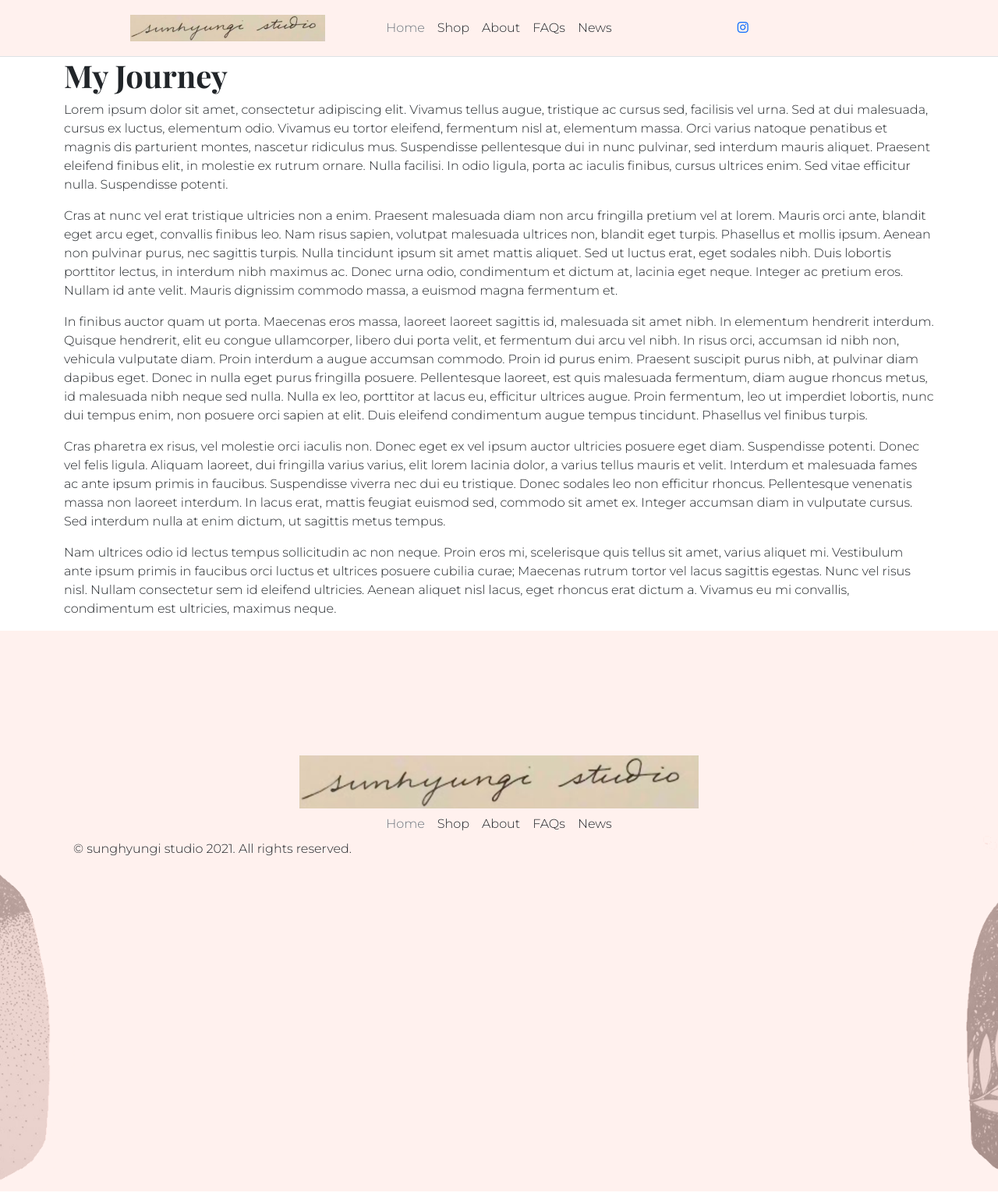
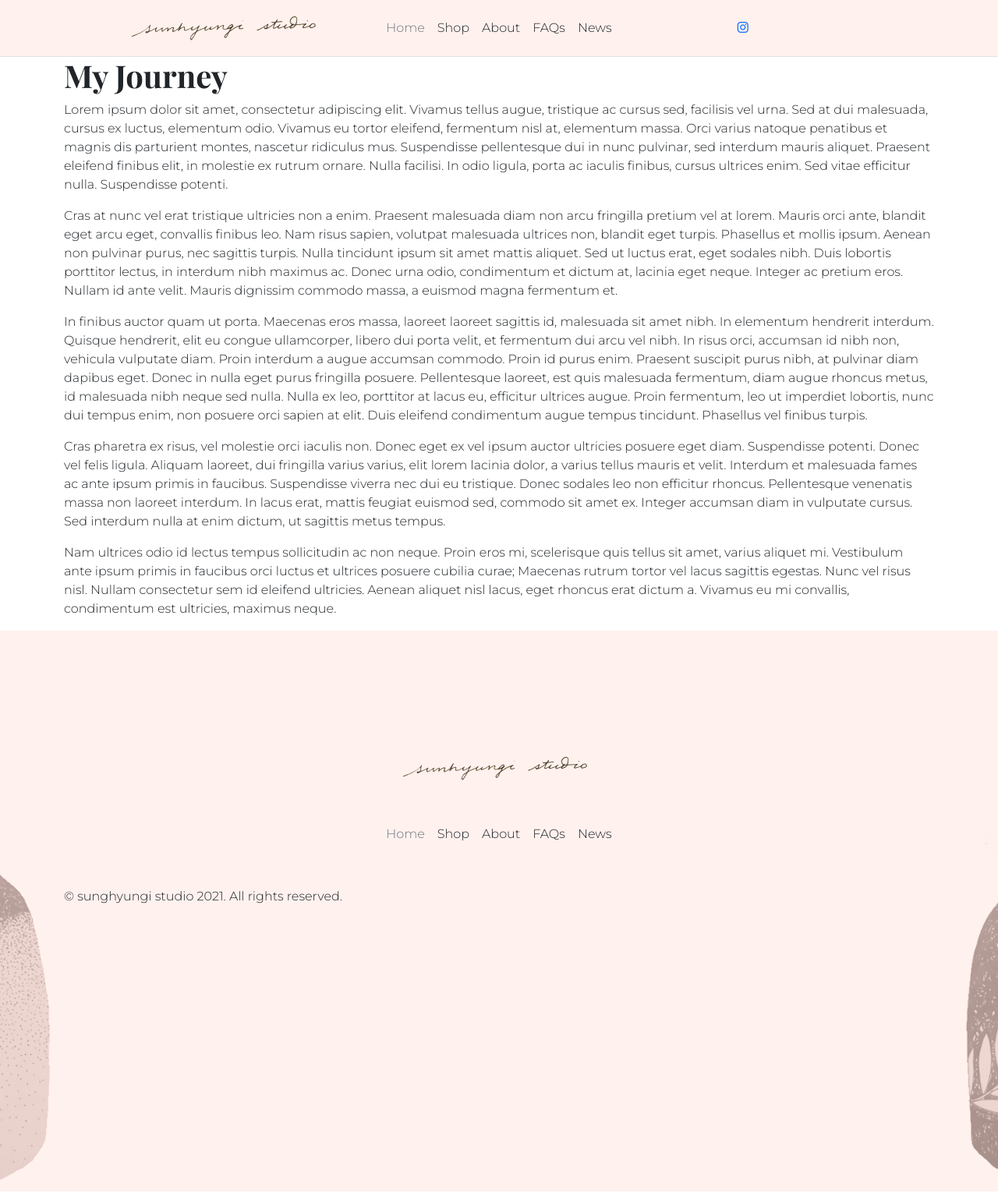
Before and after one commit to sunhyungi-studio/sunhyungi-studio.github.io, a Jekyll site: the page built from about.md, in a window 1280 px wide. Shown: the whole page at 78% size. Built offline with Jekyll 4.4.1, drawn with Linux system fonts in a browser that asks for light colours; nearby versions of some CDN libraries; some web fonts are replaced.

Commit message:
Update images and footers

```diff
--- a/_includes/footer.html
+++ b/_includes/footer.html
@@ -1,13 +1,13 @@
 <footer>
   <div class="container spacer">
     <div class="col-md-12">
-      <img class="mx-auto d-block" src="/assets/images/logo.png" width="512" alt="">
+      <img class="mx-auto d-block img-fluid" width="250px" src="/assets/images/logo.png" width="512" alt="">
     </div>
 
-    <div class="col-md-12">
+    <div class="col-md-12 mx-auto d-block my-5">
       {% include nav_items.html %}
     </div>
-    <div class="container">
+    <div class="col-md-12 justify-content-center">
       &copy; {{ site.title }} {{ site.time | date: "%Y" }}. All rights reserved.
     </div>
   </div>
--- a/_includes/navigation.html
+++ b/_includes/navigation.html
@@ -1,6 +1,6 @@
   <header class="d-flex flex-wrap justify-content-center py-3 border-bottom">
     <a href="/" class="d-flex align-items-center col-md-3 mb-2 mb-md-0 text-dark text-decoration-none">
-      <img width="250px" src="{{ 'assets/images/logo.png' | relative_url }}" />
+      <img class="img-fluid" width="250px" src="{{ 'assets/images/logo.png' | relative_url }}" />
     </a>
 
     {% include nav_items.html %}
```
Also changed, not shown: assets/images/icon.png, assets/images/logo.png.
